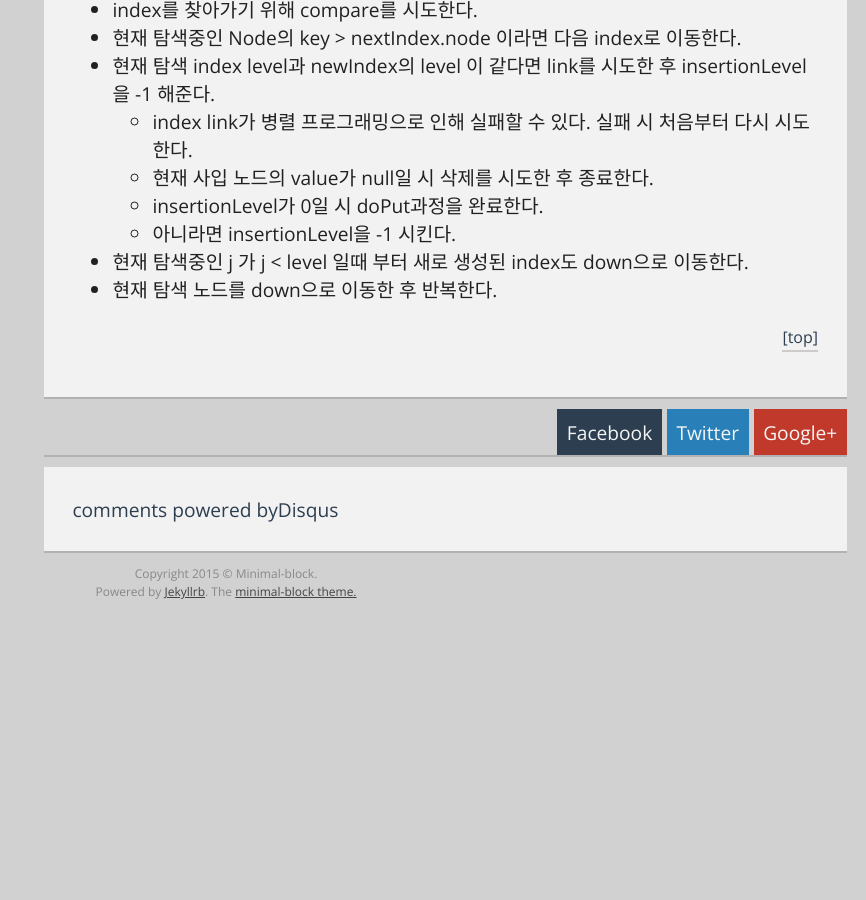
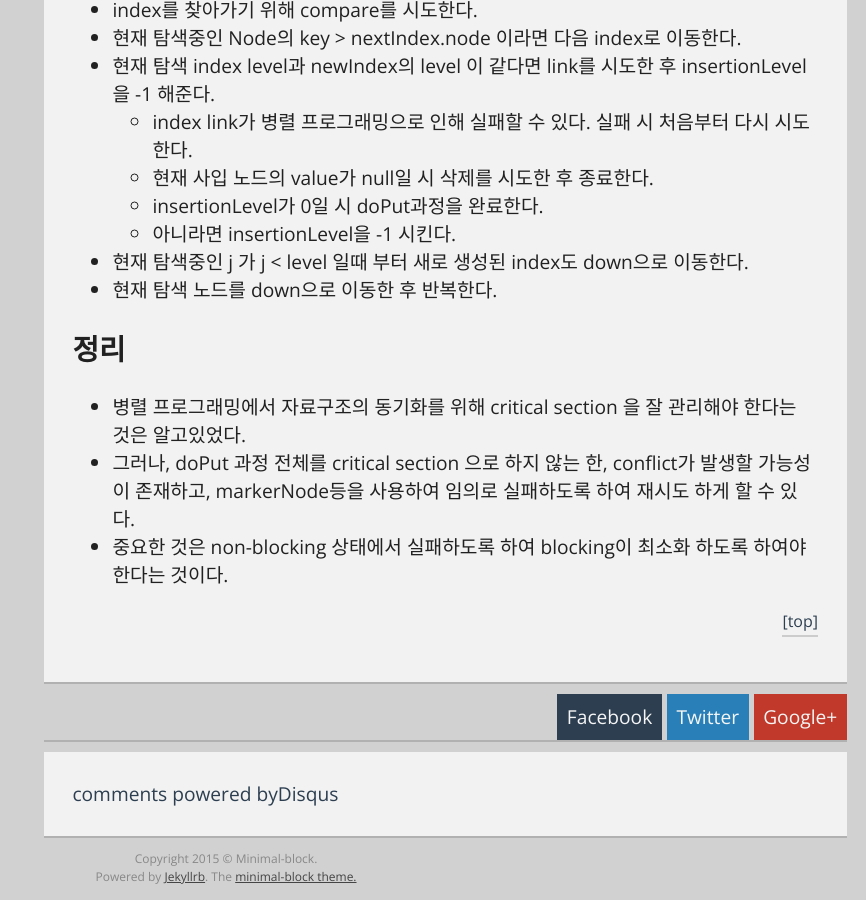
Before and after one commit to kdsr2z0/kdsr2z0.github.io, a Jekyll site: the page built from _posts/2015-03-01-java_skip_list_map_doPut.md, in a window 1280 px wide and 900 px high, scrolled down 9367 px. Shown: the whole window, without its empty margins (414-1280 px from the left). Built offline with Jekyll 4.4.1, drawn with Linux system fonts in a browser that asks for light colours; Markdown is read by kramdown in place of the engine named in the settings; comment, search, counter and statistics services are not loaded; before the commit the page ends 9983 px from its top, so only the background shows below that.

Commit message:
no message

```diff
--- a/_posts/2015-03-01-java_skip_list_map_doPut.md
+++ b/_posts/2015-03-01-java_skip_list_map_doPut.md
@@ -396,3 +396,11 @@ doPut method
 
 - 현재 탐색중인 j 가 j < level 일때 부터 새로 생성된 index도 down으로 이동한다.
 - 현재 탐색 노드를 down으로 이동한 후 반복한다.
+
+
+정리
+----------------
+
+- 병렬 프로그래밍에서 자료구조의 동기화를 위해 critical section 을 잘 관리해야 한다는 것은 알고있었다.
+- 그러나, doPut 과정 전체를 critical section 으로 하지 않는 한, conflict가 발생할 가능성이 존재하고, markerNode등을 사용하여 임의로 실패하도록 하여 재시도 하게 할 수 있다.
+- 중요한 것은 non-blocking 상태에서 실패하도록 하여 blocking이 최소화 하도록 하여야 한다는 것이다.
```
